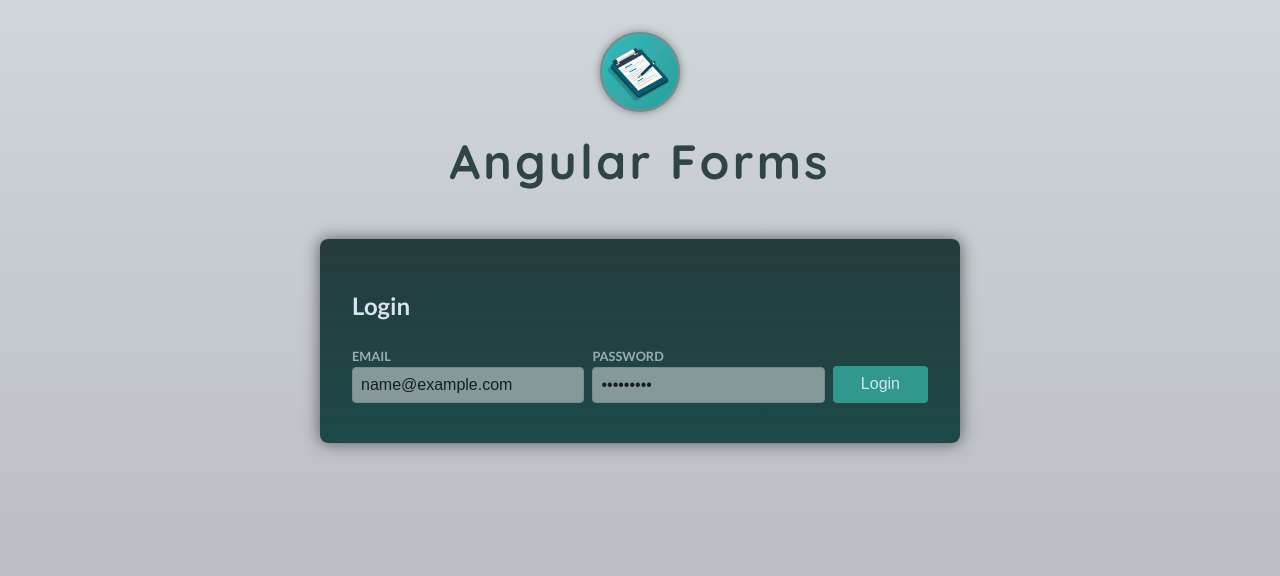
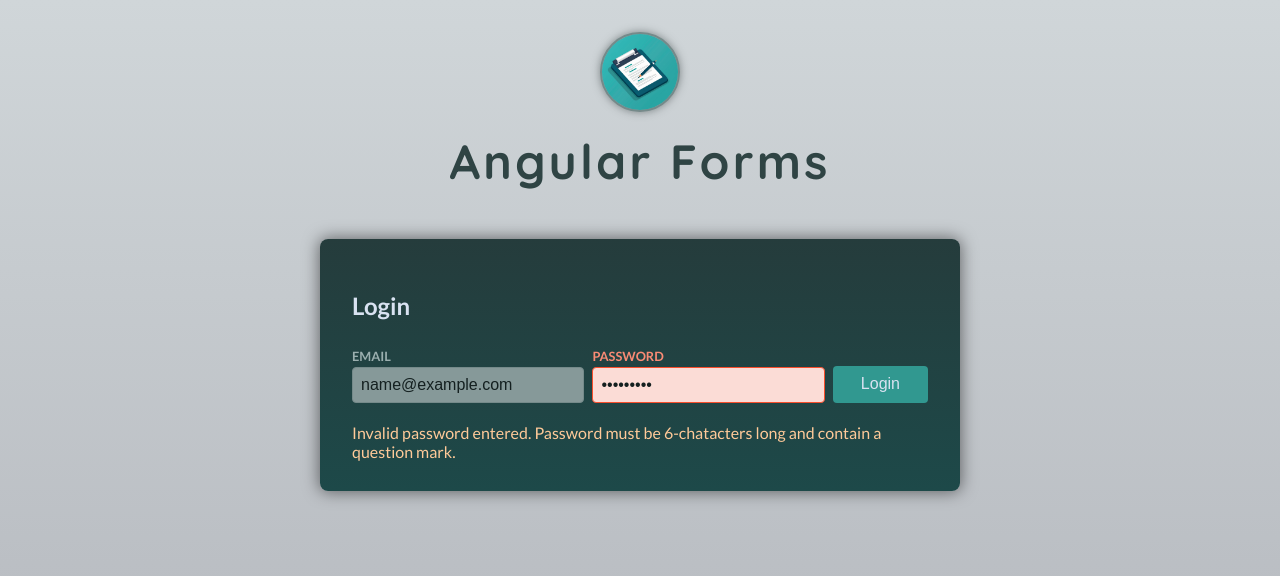
Before and after one commit to rutv1k46/TemplateDriven-Reactive-Forms, an Angular app: page / in a window 1280 px wide. Both pictures are taken after typing "name@example.com", "Sample123" into the empty fields and a click on the button "Login". Shown: the top 576 px of the page. Built offline with nearby package versions, Linux system fonts and the light colour scheme.

Commit message:
reactive form - custom validator

```diff
--- a/src/app/auth/login/login.component.html
+++ b/src/app/auth/login/login.component.html
@@ -60,11 +60,11 @@
         <button class="button">Login</button>
     </div>
 
-    @if (emailInvalid) {
+    @if (emailIsInvalid) {
     <p class="control-error">Invalid email entered.</p>
-    } @if (passwordInvalid) {
+    } @if (passwordIsInvalid) {
     <p class="control-error">
-        Invalid password entered. Password must be 6-chatacters long.
+        Invalid password entered. Password must be 6-chatacters long and contain a question mark.
     </p>
     }
 </form>
--- a/src/app/auth/login/login.component.ts
+++ b/src/app/auth/login/login.component.ts
@@ -1,4 +1,3 @@
-import { NotExpr } from "@angular/compiler";
 import {
     afterNextRender,
     Component,
@@ -7,6 +6,7 @@ import {
     viewChild,
 } from "@angular/core";
 import {
+    AbstractControl,
     FormControl,
     FormGroup,
     FormsModule,
@@ -15,6 +15,14 @@ import {
     Validators,
 } from "@angular/forms";
 import { debounceTime, subscribeOn, Subscription } from "rxjs";
+
+function mustContainQuestionMark(control: AbstractControl) {
+    if (control.value.includes("?")) {
+        return null;
+    }
+
+    return { doesNotContainQuestionMark: true };
+}
 
 @Component({
     selector: "app-login",
@@ -71,11 +79,15 @@ export class LoginComponent {
             validators: [Validators.email, Validators.required],
         }),
         password: new FormControl("", {
-            validators: [Validators.required, Validators.minLength(6)],
+            validators: [
+                Validators.required,
+                Validators.minLength(6),
+                mustContainQuestionMark,
+            ],
         }),
     });
 
-    get emailInvalid() {
+    get emailIsInvalid() {
         return (
             this.form.controls.email.touched &&
             this.form.controls.email.dirty &&
@@ -83,7 +95,7 @@ export class LoginComponent {
         );
     }
 
-    get passwordInvalid() {
+    get passwordIsInvalid() {
         return (
             this.form.controls.password.touched &&
             this.form.controls.password.dirty &&
```
